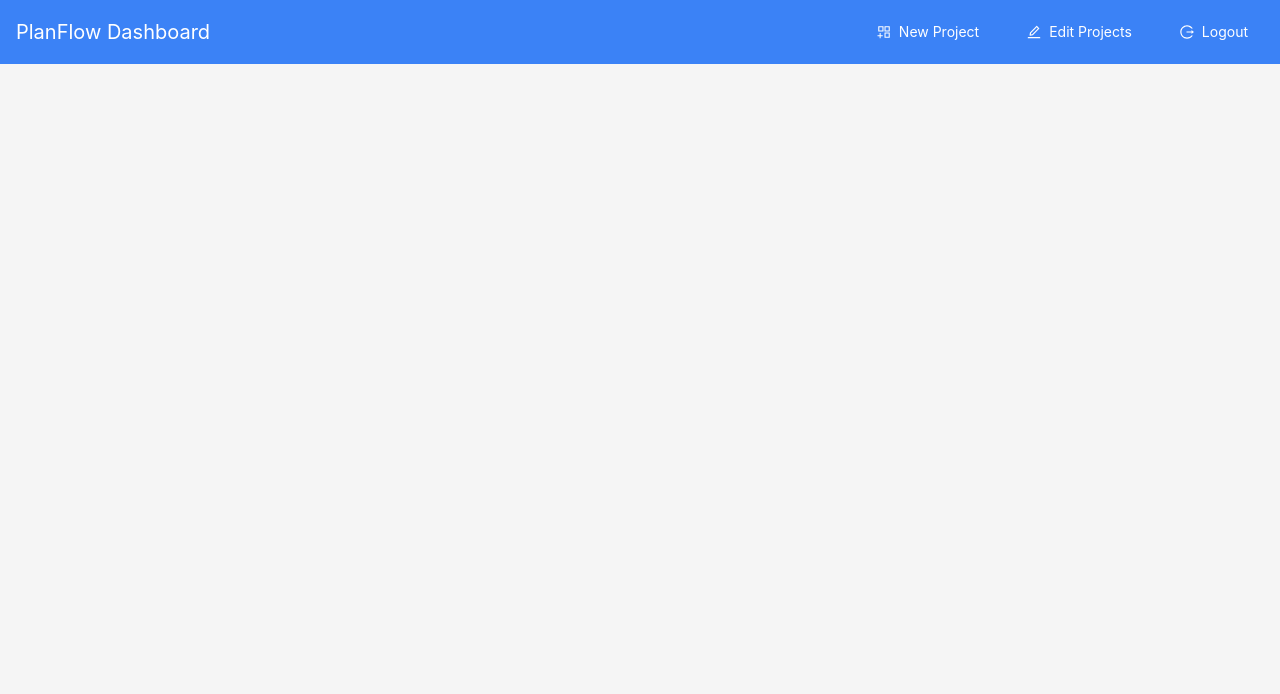
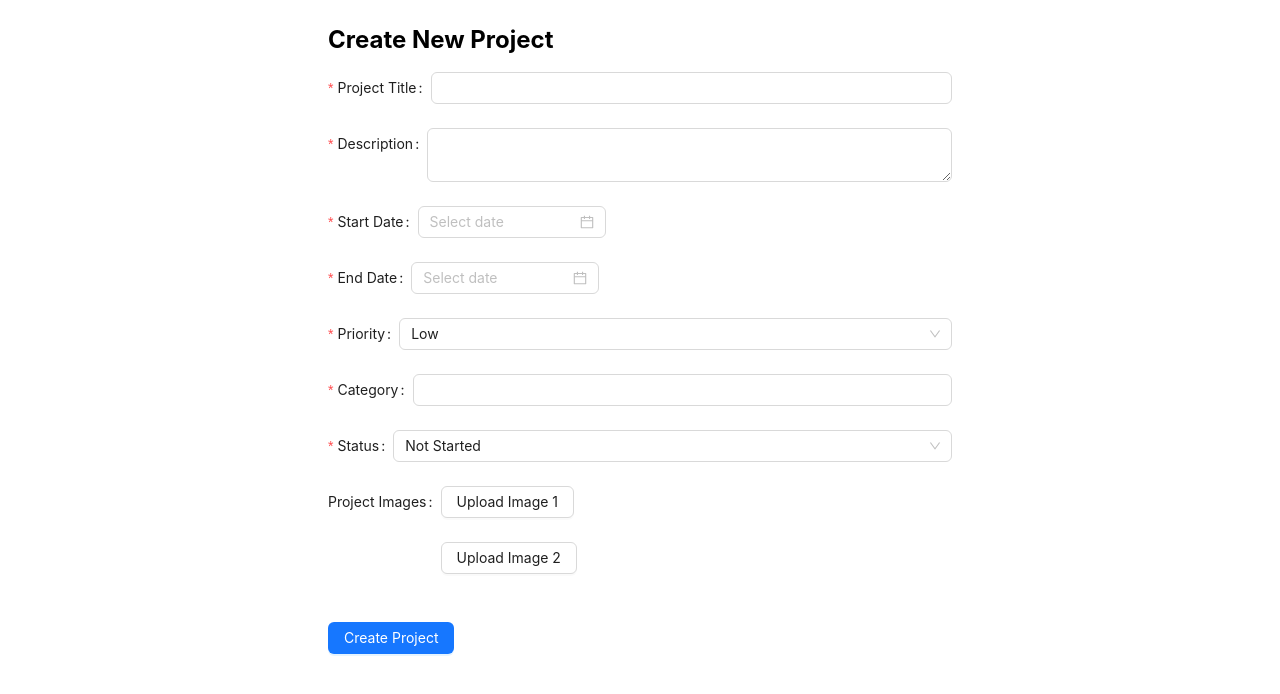
Before and after one commit to ddfadela/planFlow-frontend, a React (Create React App) app: page /create-project in a window 1280 px wide. Before the commit this address led to /dashboard. Shown: the top 694 px of the page. Built offline with nearby package versions, Linux system fonts and the light colour scheme; sample sign-in values are in the browser's storage.

Commit message:
feat: list all projects and add create project page

```diff
--- a/package.json
+++ b/package.json
@@ -9,6 +9,7 @@
     "ajv": "^8.17.1",
     "ajv-keywords": "^5.1.0",
     "antd": "^5.22.6",
+    "moment": "^2.30.1",
     "react": "^18.3.1",
     "react-dom": "^18.3.1",
     "react-router-dom": "^7.1.0",
--- a/src/App.js
+++ b/src/App.js
@@ -2,6 +2,8 @@ import { Navigate, BrowserRouter, Routes, Route } from "react-router-dom";
 import LoginPage from "../src/pages/LoginPage";
 import RegisterPage from "../src/pages/RegisterPage";
 import Dashboard from "../src/pages/Dashboard";
+import CreateProject from "../src/pages/CreateProject";
+
 import { PrivateRoute, PublicRoute } from "./components/ProtectedRoutes";
 
 const App = () => {
@@ -18,6 +20,9 @@ const App = () => {
         <Route element={<PrivateRoute />}>
           <Route path="/dashboard" element={<Dashboard />} />
         </Route>
+        <Route element={<PrivateRoute />}>
+          <Route path="/create-project" element={<CreateProject />} />
+        </Route>
 
         {/* Default redirect */}
         <Route path="*" element={<Navigate to="/login" replace />} />
--- /dev/null
+++ b/src/components/ProjectList.jsx
@@ -0,0 +1,45 @@
+import { useState, useEffect } from "react";
+import fetchApi from "../utils/api";
+import { Card, Col, Row, Spin, message } from "antd";
+
+const ProjectList = () => {
+  const [projects, setProjects] = useState([]);
+  const [loading, setLoading] = useState(true);
+
+  useEffect(() => {
+    const fetchProjects = async () => {
+      try {
+        const response = await fetchApi("/projects/", "GET");
+        setProjects(response);
+      } catch (error) {
+        message.error("Failed to load projects. Please try again.");
+      } finally {
+        setLoading(false);
+      }
+    };
+
+    fetchProjects();
+  }, []);
+
+  if (loading) {
+    return (
+      <div className="flex justify-center items-center">
+        <Spin size="large" />
+      </div>
+    );
+  }
+
+  return (
+    <Row gutter={[16, 16]}>
+      {projects.map((project) => (
+        <Col key={project.id} xs={24} sm={12} md={8} lg={6}>
+          <Card hoverable title={project.title}>
+            <p>{project.description}</p>{" "}
+          </Card>
+        </Col>
+      ))}
+    </Row>
+  );
+};
+
+export default ProjectList;
--- /dev/null
+++ b/src/pages/CreateProject.jsx
@@ -0,0 +1,186 @@
+import { useState } from "react";
+import { Button, Input, Form, Select, DatePicker, message, Upload } from "antd";
+import { useNavigate } from "react-router-dom";
+import fetchApi from "../utils/api";
+import moment from "moment";
+
+const { Option } = Select;
+
+const CreateProject = () => {
+  const [form] = Form.useForm();
+  const navigate = useNavigate();
+  const [fileList1, setFileList1] = useState([]);
+  const [fileList2, setFileList2] = useState([]);
+
+  const handleSubmit = async (values) => {
+    try {
+      const formData = new FormData();
+
+      Object.keys(values).forEach((key) => {
+        if (key === "start_date" || key === "end_date") {
+          formData.append(key, moment(values[key]).format("YYYY-MM-DD"));
+        } else if (values[key] !== undefined && values[key] !== null) {
+          formData.append(key, values[key]);
+        }
+      });
+
+      // Add image files if they exist
+      if (fileList1.length > 0 && fileList1[0].originFileObj) {
+        formData.append("image1", fileList1[0].originFileObj);
+      }
+      if (fileList2.length > 0 && fileList2[0].originFileObj) {
+        formData.append("image2", fileList2[0].originFileObj);
+      }
+      const formDataObject = {};
+      formData.forEach((value, key) => {
+        formDataObject[key] = value instanceof File ? value.name : value;
+      });
+
+      console.log(formDataObject);
+      const response = await fetchApi(
+        "/projects/create/",
+        "POST",
+        formDataObject
+      );
+
+      if (!response.ok) {
+        throw new Error("Network response was not ok");
+      }
+
+      message.success("Project created successfully!");
+      navigate("/dashboard");
+    } catch (error) {
+      console.error("Error creating project:", error);
+      message.error("Failed to create project. Please try again.");
+    }
+  };
+  // Handle file list updates
+  const handleFileChange1 = ({ fileList }) => {
+    setFileList1(fileList);
+  };
+
+  const handleFileChange2 = ({ fileList }) => {
+    setFileList2(fileList);
+  };
+
+  return (
+    <div className="max-w-2xl mx-auto p-6">
+      <h2 className="text-2xl font-bold mb-4">Create New Project</h2>
+      <Form
+        form={form}
+        onFinish={handleSubmit}
+        initialValues={{
+          priority: "LOW",
+          status: "NOT_STARTED",
+        }}
+      >
+        {/* Previous form items remain the same */}
+        <Form.Item
+          name="title"
+          label="Project Title"
+          rules={[
+            { required: true, message: "Please enter the project title" },
+          ]}
+        >
+          <Input />
+        </Form.Item>
+
+        <Form.Item
+          name="description"
+          label="Description"
+          rules={[
+            { required: true, message: "Please enter a project description" },
+          ]}
+        >
+          <Input.TextArea />
+        </Form.Item>
+
+        <Form.Item
+          name="start_date"
+          label="Start Date"
+          rules={[{ required: true, message: "Please select a start date" }]}
+        >
+          <DatePicker />
+        </Form.Item>
+
+        <Form.Item
+          name="end_date"
+          label="End Date"
+          rules={[{ required: true, message: "Please select an end date" }]}
+        >
+          <DatePicker />
+        </Form.Item>
+
+        <Form.Item
+          name="priority"
+          label="Priority"
+          rules={[
+            { required: true, message: "Please select the project priority" },
+          ]}
+        >
+          <Select>
+            <Option value="LOW">Low</Option>
+            <Option value="MEDIUM">Medium</Option>
+            <Option value="HIGH">High</Option>
+          </Select>
+        </Form.Item>
+
+        <Form.Item
+          name="category"
+          label="Category"
+          rules={[
+            { required: true, message: "Please enter the project category" },
+          ]}
+        >
+          <Input />
+        </Form.Item>
+
+        <Form.Item
+          name="status"
+          label="Status"
+          rules={[
+            { required: true, message: "Please select the project status" },
+          ]}
+        >
+          <Select>
+            <Option value="NOT_STARTED">Not Started</Option>
+            <Option value="IN_PROGRESS">In Progress</Option>
+            <Option value="COMPLETED">Completed</Option>
+          </Select>
+        </Form.Item>
+
+        {/* Updated Upload components */}
+        <Form.Item label="Project Images">
+          <Form.Item name="image1">
+            <Upload
+              fileList={fileList1}
+              onChange={handleFileChange1}
+              beforeUpload={() => false} // Prevent auto upload
+              maxCount={1}
+            >
+              <Button>Upload Image 1</Button>
+            </Upload>
+          </Form.Item>
+          <Form.Item name="image2">
+            <Upload
+              fileList={fileList2}
+              onChange={handleFileChange2}
+              beforeUpload={() => false} // Prevent auto upload
+              maxCount={1}
+            >
+              <Button>Upload Image 2</Button>
+            </Upload>
+          </Form.Item>
+        </Form.Item>
+
+        <Form.Item>
+          <Button type="primary" htmlType="submit">
+            Create Project
+          </Button>
+        </Form.Item>
+      </Form>
+    </div>
+  );
+};
+
+export default CreateProject;
--- a/src/pages/Dashboard.jsx
+++ b/src/pages/Dashboard.jsx
@@ -8,6 +8,7 @@ import {
 } from "@ant-design/icons";
 import { useState } from "react";
 import fetchApi from "../utils/api";
+import ProjectList from "../components/ProjectList";
 
 const { Header, Content } = Layout;
 
@@ -103,7 +104,7 @@ const Dashboard = () => {
           </Button>
         </Drawer>
         <Content className="p-6">
-          <div className="grid grid-cols-1 sm:grid-cols-2 md:grid-cols-3 lg:grid-cols-4 gap-6"></div>
+          <ProjectList />
         </Content>
       </Layout>
     </Layout>
```
Also changed, not shown: 1 other file (tests, documents, lock files or other folders).
